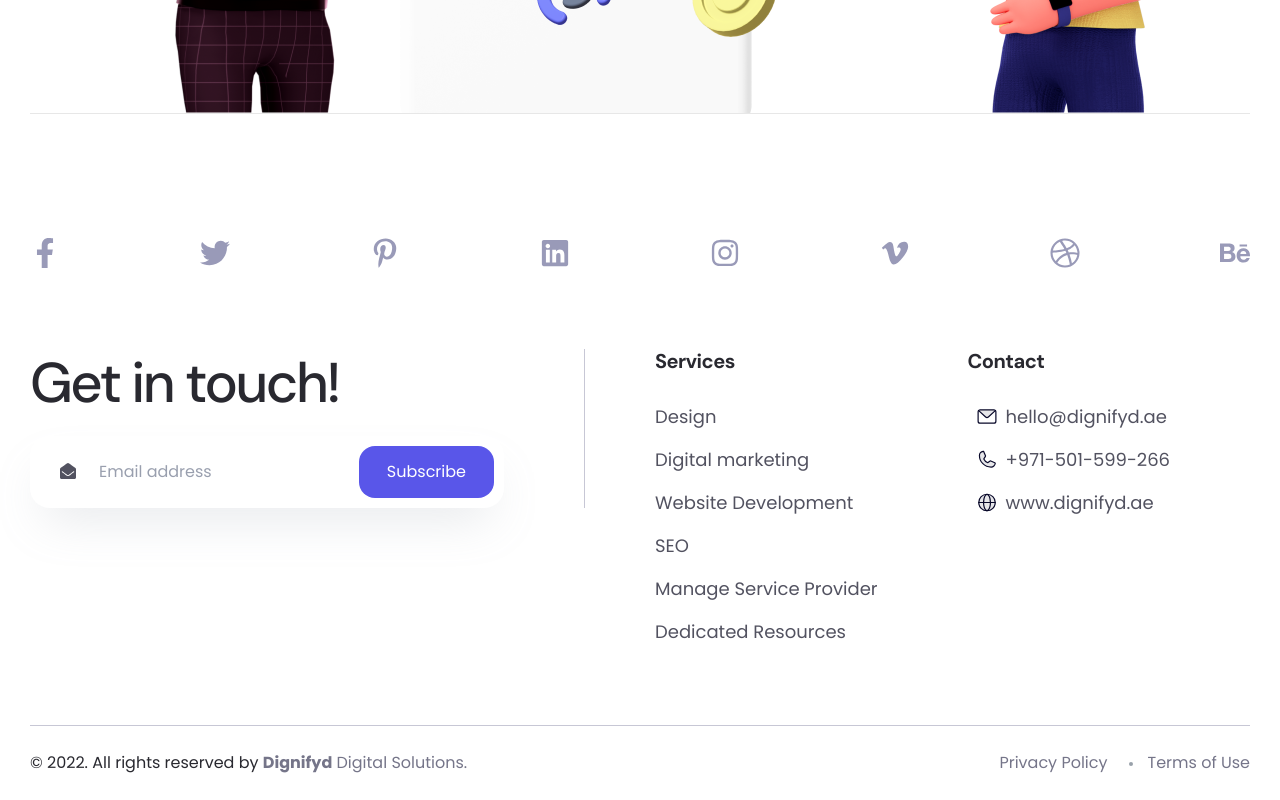
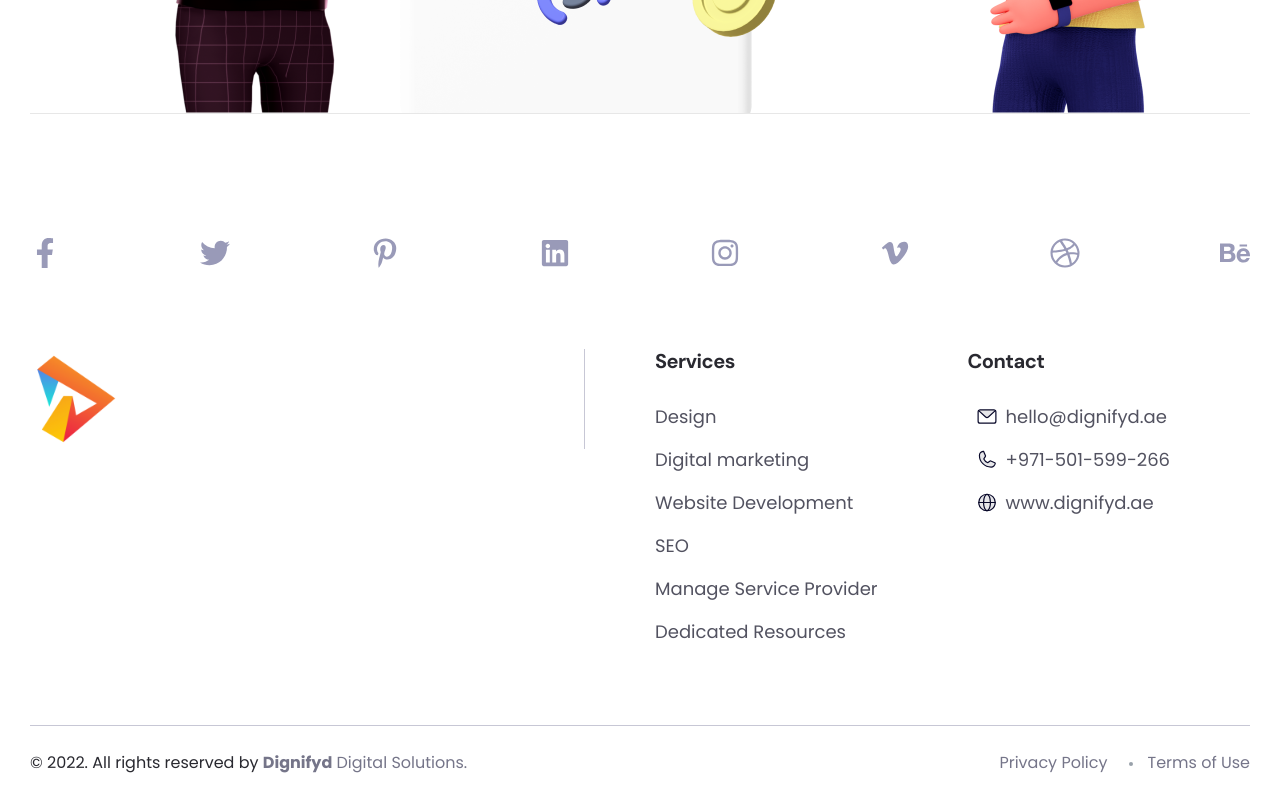
Before and after one commit to rohit-rai-0101rm/ca, a React (Create React App) app: page / in a window 1280 px wide. Shown: the part 8132-8932 px from the top of the page. Built offline with nearby package versions, Linux system fonts and the light colour scheme.

Commit message:
footer logo

```diff
--- a/src/assets/scss/blog/_blog.scss
+++ b/src/assets/scss/blog/_blog.scss
@@ -612,3 +612,7 @@
 .spacing-mission{
     padding: 2rem 0rem 2rem 0rem;
 }
+.footerLogo{
+    height: 100px;
+    width: 200px;
+}
--- a/src/assets/scss/template/_case-study.scss
+++ b/src/assets/scss/template/_case-study.scss
@@ -5,7 +5,6 @@
     margin-bottom: 60px;
     .section-heading {
         .title {
-            letter-spacing: -0.045em;
             overflow: hidden;
             text-overflow: ellipsis;
             display: -webkit-box;
--- a/src/common/footer/FooterOne.js
+++ b/src/common/footer/FooterOne.js
@@ -13,6 +13,7 @@ import {
 } from "react-icons/fa";
 import ServiceData from "../../data/service/ServiceMain.json";
 import { slugify } from "../../utils";
+import Logo from "../../elements/logo/Logo";
 
 const getServiceData = ServiceData;
 
@@ -70,25 +71,9 @@ const FooterOne = ({ parentClass }) => {
           <div className="row">
             <div className="col-xl-6 col-lg-5">
               <div className="footer-widget border-end">
-                <div className="footer-newsletter">
-                  <h2 className="title">Get in touch!</h2>
 
-                  <form>
-                    <div className="input-group">
-                      <span className="mail-icon">
-                        <FaEnvelopeOpen />{" "}
-                      </span>
-                      <input
-                        type="email"
-                        className="form-control"
-                        placeholder="Email address"
-                      />
-                      <button className="subscribe-btn" type="submit">
-                        Subscribe
-                      </button>
-                    </div>
-                  </form>
-                </div>
+                <img className="footerLogo" src="/images/dignifydLogo.png"/>
+
               </div>
             </div>
             <div className="col-xl-6 col-lg-7">
```
